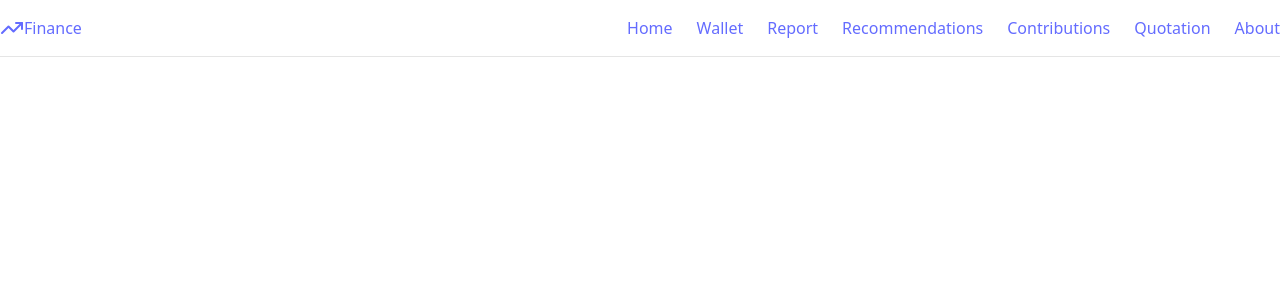
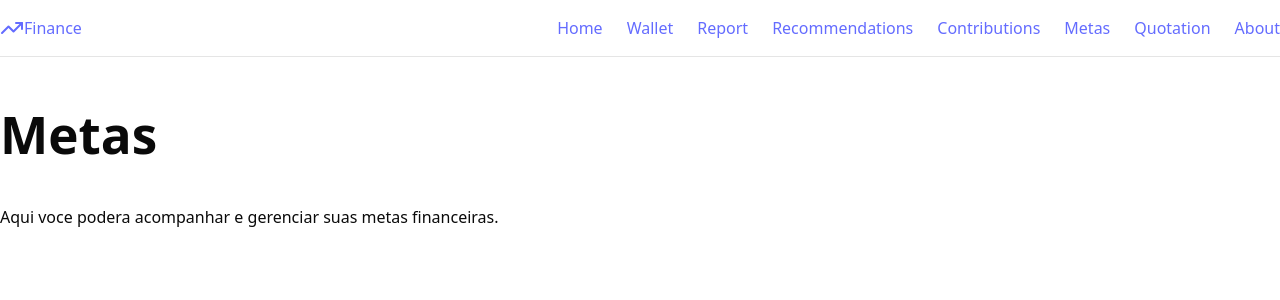
Before and after one commit to BrennoMartins/finance-app-web, a React (Vite) app: page /metas in a window 1280 px wide. Shown: the top 300 px of the page. Built offline with nearby package versions, Linux system fonts and the light colour scheme.

Commit message:
add Metas component and update Navbar for navigation

```diff
--- a/src/App.tsx
+++ b/src/App.tsx
@@ -6,6 +6,7 @@ import Wallet from "./Wallet";
 import Contributions from "./Contributions";
 import Quotation from "./Quotation";
 import Report from "./Report";
+import Metas from "./Metas";
 
 const NAVBAR_HEIGHT = 64; // px (h-16)
 
@@ -26,6 +27,7 @@ export default function App() {
           <Route path="/report" element={<Report />} />
           <Route path="/recommendations" element={<AssetList />} />
           <Route path="/contributions" element={<Contributions />} />
+          <Route path="/metas" element={<Metas />} />
           <Route path="/quotation" element={<Quotation />} />
           <Route path="/about" element={<></>} />
         </Routes>
--- /dev/null
+++ b/src/Metas.tsx
@@ -0,0 +1,12 @@
+import React from "react";
+
+export default function Metas() {
+  return (
+    <section className="mx-auto w-full max-w-4xl rounded-md bg-white p-6 shadow">
+      <h1 className="text-xl font-semibold text-gray-900">Metas</h1>
+      <p className="mt-2 text-sm text-gray-600">
+        Aqui voce podera acompanhar e gerenciar suas metas financeiras.
+      </p>
+    </section>
+  );
+}
--- a/src/Navbar.tsx
+++ b/src/Navbar.tsx
@@ -9,6 +9,7 @@ const navLinks = [
   { label: "Report", href: "/report" },
   { label: "Recommendations", href: "/recommendations" },
   { label: "Contributions", href: "/contributions" },
+  { label: "Metas", href: "/metas" },
   { label: "Quotation", href: "/quotation" },
   { label: "About", href: "/about" },
 ];
```
